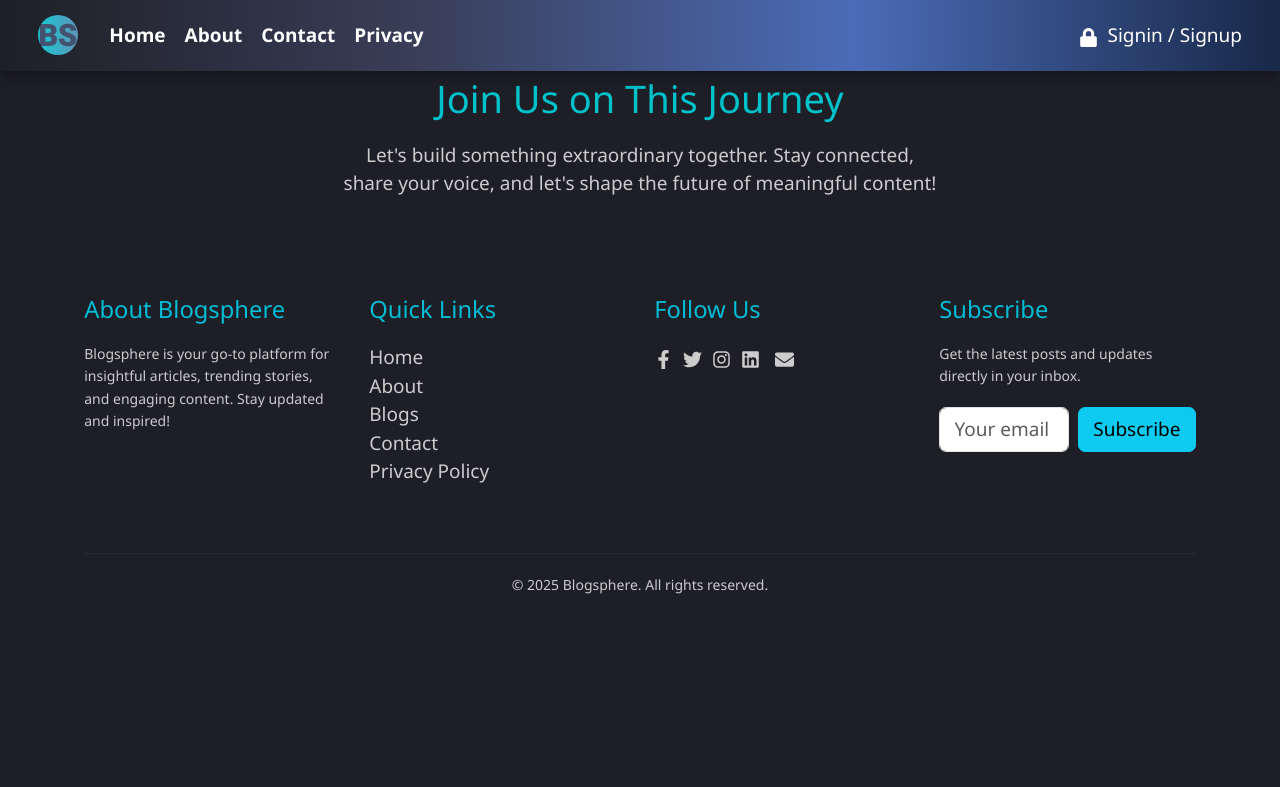
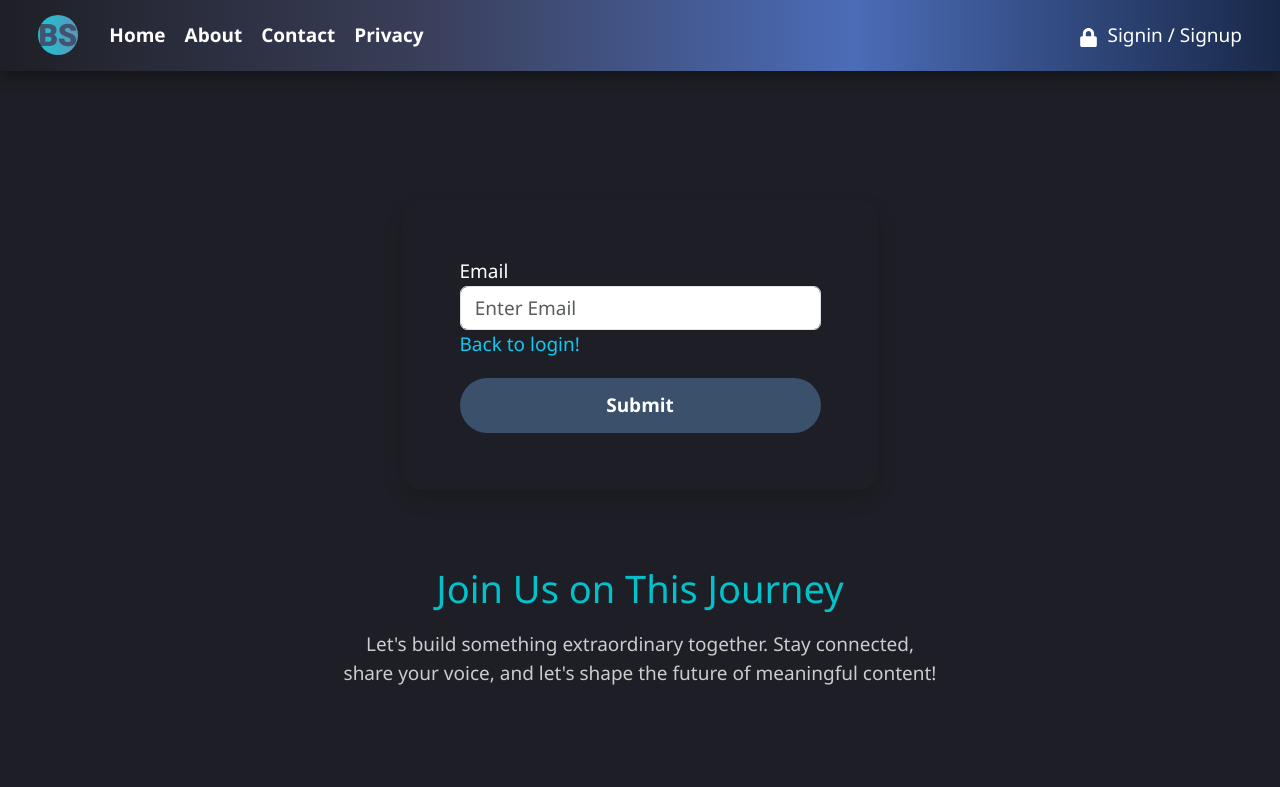
Before and after one commit to usmanhameed2017/blogsphere, a React (Vite) app: page /security/ForgotPassword in a window 1280 px wide. Shown: the top 787 px of the page. Built offline with nearby package versions, Linux system fonts and the light colour scheme; no server answers.

Commit message:
Reset password via email

```diff
--- a/src/App.jsx
+++ b/src/App.jsx
@@ -12,6 +12,8 @@ import ViewBlog from './pages/ViewBlog';
 import ProtectedRoute from './pages/ProtectedRoute';
 import Profile from './pages/user/Profile';
 import ProfileSettings from './pages/ProfileSettings';
+import ResetPassword from './pages/security/ResetPassword';
+import ForgotPassword from './pages/security/ForgotPassword';
 
 
 function App()
@@ -34,6 +36,8 @@ function App()
           </Route>
 
           <Route path='/login' element={ <Login /> } />
+          <Route path='/security/ForgotPassword' element={ <ForgotPassword /> } />
+          <Route path='/security/verifyResetLink/:code' element={ <ResetPassword /> } />
         </Routes>
 
         {/* Closing Section */}
--- a/src/pages/Login.jsx
+++ b/src/pages/Login.jsx
@@ -5,6 +5,7 @@ import FormBS from "../components/form";
 import { loginInitialValues, signupInitialValues } from "../schema/user";
 import { loginValidation, signupValidation } from "../validation/user";
 import { useAuth } from "../context/auth";
+import { Link } from "react-router-dom";
 
 function Login()
 {
@@ -21,11 +22,7 @@ function Login()
             boxShadow: "0 4px 15px rgba(0, 194, 203, 0.5)",
         }} >
 
-        <Tabs
-        defaultActiveKey="Signin"
-        id="uncontrolled-tab-example"
-        className="mb-3">
-
+        <Tabs defaultActiveKey="Signin" id="uncontrolled-tab-example" className="mb-3">
             {/* Signin */}
             <Tab eventKey="Signin" title="Signin">
                 <FormBS initialValues={loginInitialValues} validationSchema={loginValidation} handlerFunction={userLogin}>
@@ -44,8 +41,15 @@ function Login()
                             <span className="text-danger"> <ErrorMessage name="password" /> </span>
                         </div>
 
+                        {/* Forgot Password */}
+                        <div className="form-group">
+                            <Link className="text-info" style={{ cursor:"pointer" }} to='/security/forgotPassword'> Forgot password? </Link>
+                        </div>
+
                         <Button type="submit" className="custom-btn w-100 mt-3" disabled={isLoading}> SIGN IN </Button>
+                        <hr />
                     </Form>
+
                 </FormBS>
             </Tab>
 
--- /dev/null
+++ b/src/pages/security/ForgotPassword.jsx
@@ -0,0 +1,60 @@
+import React, { useState } from 'react';
+import { forgotPasswordValidation } from '../../validation/user';
+import FormBS from '../../components/form';
+import { Form, Field, ErrorMessage } from 'formik';
+import { Button, Col, Container, Row } from 'react-bootstrap';
+import { Link } from 'react-router-dom';
+import axios from 'axios';
+import { backendURL } from '../../../constants';
+import { ApiResponse } from '../../utils/ApiResponse';
+import { ApiError } from '../../utils/ApiError';
+
+function ForgotPassword()
+{
+    const [isLoading, setLoading] = useState(false);
+
+    return (
+        <div style={{ marginTop:"200px" }}>
+            <Container>
+                <Row>
+                    <Col xs='12' sm='6' md='5' lg='5' className='mx-auto shadow p-5' style={{ borderRadius:"20px" }}>
+                        {/* Forgot password */}
+                        <FormBS initialValues={{ email:'' }} validationSchema={forgotPasswordValidation}
+                        handlerFunction={ async (values, action) => {
+                            try
+                            {
+                                setLoading(true);
+                                const response = await axios.post(`${backendURL}/user/forgotPassword`, values);
+                                action.resetForm();
+                                setLoading(false);
+                                alert(ApiResponse(response).message);
+                            }
+                            catch (error)
+                            {
+                                setLoading(false);
+                                alert(ApiError(error).message);
+                            }
+                        }}>
+                            <Form>
+                                {/* Email */}
+                                <div className="form-group">
+                                    <label htmlFor="email"> Email </label>
+                                    <Field type='text' name='email' className='form-control' placeholder="Enter Email" />
+                                    <span className="text-danger"> <ErrorMessage name="email" /> </span>
+                                </div>
+
+                                <div className="form-group">
+                                    <Link className="text-info" style={{ cursor:"pointer" }} to='/login'> Back to login! </Link>
+                                </div>
+
+                                <Button type="submit" className="custom-btn w-100 mt-3" disabled={isLoading === true}> Submit </Button>
+                            </Form>
+                        </FormBS>
+                    </Col>
+                </Row>
+            </Container>
+        </div>
+    );
+}
+
+export default ForgotPassword;
--- /dev/null
+++ b/src/pages/security/ResetPassword.jsx
@@ -0,0 +1,104 @@
+import axios from 'axios';
+import React, { useCallback, useEffect, useState } from 'react';
+import { Navigate, useNavigate, useParams } from 'react-router-dom';
+import { backendURL } from '../../../constants';
+import { ApiResponse } from '../../utils/ApiResponse';
+import { ApiError } from '../../utils/ApiError';
+import { resetPasswordValidation } from '../../validation/user';
+import { Button, Col, Container, Row } from 'react-bootstrap';
+import FormBS from '../../components/form';
+import { Form, Field, ErrorMessage } from 'formik';
+
+function ResetPassword()
+{
+    const { code } = useParams();
+    const [isValid, setValid] = useState(null);
+    const [id, setId] = useState(null);
+    const [userId, setUserId] = useState(null);
+    const [isLoading, setLoading] = useState(false);
+    const navigate = useNavigate();
+
+    // Verify reset link
+    const verifyResetLink = useCallback(async () => {
+        try
+        {
+            const response = await axios.get(`${backendURL}/user/security/verifyResetLink/${code}`);
+            return ApiResponse(response);
+        }
+        catch (error)
+        {
+            return ApiError(error);
+        }
+    },[]);
+
+    useEffect(() => {
+        verifyResetLink()
+        .then(response => {
+            console.log(response.data);
+            setValid(response.data.success);
+            setId(response.data?._id);
+            setUserId(response.data?.userId);
+        })
+        .catch(error => {
+            setValid(false);
+        });
+    },[]);
+
+    if(isValid === null) return "";
+    if(isValid === false) return <Navigate to="/login" />
+
+    return (
+        <div style={{ marginTop:"200px" }}>
+            <Container>
+                <Row>
+                    <Col xs='12' sm='6' md='5' lg='5' className='mx-auto shadow p-5' style={{ borderRadius:"20px" }}>
+                        {/* Forgot password */}
+                        <FormBS initialValues={{ _id:id, userId:userId, newPassword:"", confirmPassword:"" }} validationSchema={resetPasswordValidation}
+                        handlerFunction={ async (values, action) => {
+                            try
+                            {
+                                setLoading(true);
+                                const response = await axios.patch(`${backendURL}/user/security/resetPassword`, values);
+                                action.resetForm();
+                                setLoading(false);
+                                alert(ApiResponse(response).message);
+                                navigate("/login");
+                            }
+                            catch (error)
+                            {
+                                setLoading(false);
+                                alert(ApiError(error).message);
+                            }
+                        }}>
+                            <Form>
+                                {/* ID - Hidden */}
+                                <Field type='hidden' name='_id' />
+
+                                {/* User ID - Hidden */}
+                                <Field type='hidden' name='userId' />
+
+                                {/* New Password */}
+                                <div className="form-group">
+                                    <label htmlFor="newPassword"> New Password </label>
+                                    <Field type='password' name='newPassword' className='form-control' placeholder="Enter Password" />
+                                    <span className="text-danger"> <ErrorMessage name="newPassword" /> </span>
+                                </div>
+
+                                {/* Confirm Password */}
+                                <div className="form-group">
+                                    <label htmlFor="confirmPassword"> Confirm Password </label>
+                                    <Field type='password' name='confirmPassword' className='form-control' placeholder="Re-Enter Password" />
+                                    <span className="text-danger"> <ErrorMessage name="confirmPassword" /> </span>
+                                </div>
+
+                                <Button type="submit" className="custom-btn w-100 mt-3" disabled={isLoading === true}> Submit </Button>
+                            </Form>
+                        </FormBS>
+                    </Col>
+                </Row>
+            </Container>
+        </div>
+    )
+}
+
+export default ResetPassword;
--- a/src/utils/ApiError.js
+++ b/src/utils/ApiError.js
@@ -1,5 +1,6 @@
 export const ApiError = (error) => {
     const data = error?.response?.data || null;
+    const success = error?.response?.data?.success || null;
     const message = error?.response?.data?.message || null;
-    return { data, message };
+    return { data, message, success };
 };
--- a/src/validation/user.js
+++ b/src/validation/user.js
@@ -91,6 +91,7 @@ export const updateUserValidation = Yup.object({
     .test('size', "Image size must not be larger than 5MB", imageSizeChecker)
 });
 
+// Update password validation
 export const updatePasswordValidation = Yup.object({
     oldPassword:Yup.string()
     .required('Old password is required'),
@@ -103,3 +104,22 @@ export const updatePasswordValidation = Yup.object({
     .oneOf([Yup.ref('newPassword'), null], "New password & confirm password must be identical")
     .required('Confirm password is required'),
 });
+
+// Forgot password validation
+export const forgotPasswordValidation = Yup.object({
+    email:Yup.string()
+    .lowercase()
+    .email('Invalid email')
+    .required("Email is required")
+});
+
+// Reset password validation
+export const resetPasswordValidation = Yup.object({
+    newPassword:Yup.string()
+    .matches(/^(?=.*[a-z])(?=.*[A-Z])(?=.*[0-9])(?=.*[!@#\$%\^&\*])(?=.{8,})/, "Enter strong password")
+    .required('New password is required'),
+
+    confirmPassword:Yup.string()
+    .oneOf([Yup.ref('newPassword'), null], "New password & confirm password must be identical")
+    .required('Confirm password is required'),
+});
```
